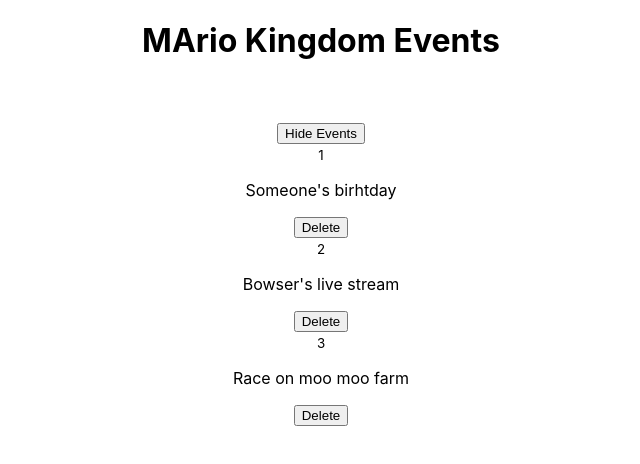
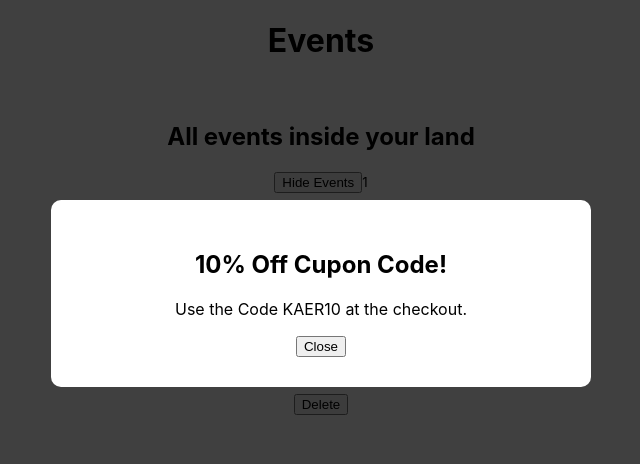
Before and after one commit to caiostarke/first-steps-react, a React (Create React App) app: page / in a window 1280 px wide. Shown: the top 464 px of the page, without its empty margins (319-959 px from the left). Built offline with nearby package versions, Linux system fonts and the light colour scheme; the HTML template or start-up script is replaced by a standard one.

Commit message:
add props

```diff
--- a/src/App.jsx
+++ b/src/App.jsx
@@ -1,6 +1,8 @@
 import { useState } from 'react';
+import React from 'react';
 import './App.css';
 import Title from './components/Title';
+import Modal from './components/Modal';
 
 function App() {
   let [showEvents, setShowEvents] = useState(true);
@@ -25,19 +27,26 @@ function App() {
     })
   }
 
+  const subtitle = "All events inside your land"
+
   return (
     <div className="App">
-      <Title />
+      <Title title="Events" subtitle={subtitle} />
+
       <button onClick={() => setShowEvents(!showEvents)}> {showEvents ? "Hide Events" : "Show Events"} </button>
 
       { showEvents && events.map( (e) => (
-        <div key={e.id}>
+        <React.Fragment key={e.id}>
           <small>{e.id}</small>
           <p>{e.title}</p>
           <button onClick={() => handleDelete(e.id)}>Delete </button>
-        </div>
+        </React.Fragment>
       ))}
 
+      <Modal>
+        <h2> 10% Off Cupon Code!</h2>
+         <p>Use the Code KAER10 at the checkout.</p>
+      </Modal>
     </div>
   );
 }
--- /dev/null
+++ b/src/components/Modal.css
@@ -0,0 +1,17 @@
+.modal-backdrop{
+    position: fixed;
+    top: 0;
+    left: 0;
+    width: 100%;
+    height: 100vh;
+    background-color: rgba(0, 0, 0, 0.75);
+    z-index: 10;
+}
+
+.modal {
+    padding: 30px;
+    max-width: 480px;
+    margin: 200px auto;
+    background-color: #fff;
+    border-radius: 10px;
+}
--- /dev/null
+++ b/src/components/Modal.jsx
@@ -0,0 +1,12 @@
+import './Modal.css'
+
+export default function Modal({children}) {
+  return (
+    <div className="modal-backdrop">
+        <div className="modal">
+          { children }
+          <button> Close </button>
+        </div>
+      </div>
+  )
+}
--- a/src/components/Title.jsx
+++ b/src/components/Title.jsx
@@ -1,9 +1,9 @@
-export default function Title() {
+export default function Title({title, subtitle}) {
     return (
-        <div>
-            <h1  className="title">MArio Kingdom Events</h1>
+        <>
+            <h1  className="title">{title}</h1>
             <br />
-            <h2 className="subtitle"></h2>
-        </div>
+            <h2 className="subtitle"> {subtitle} </h2>
+        </>
     )
 }
```
